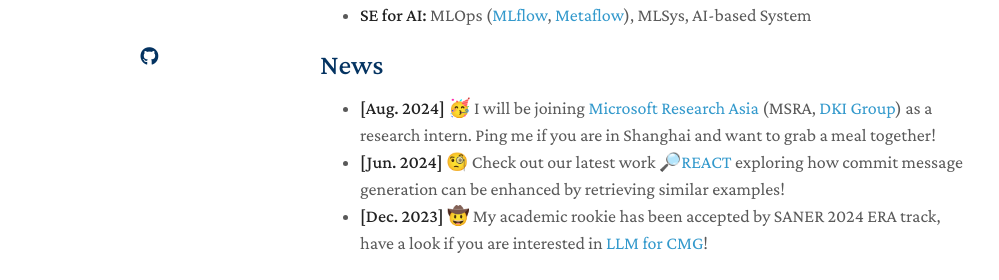
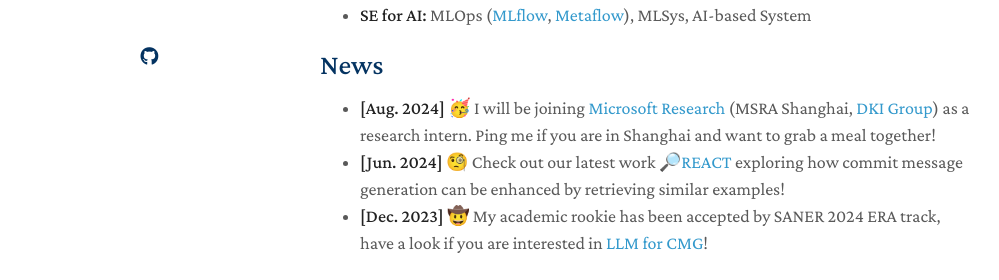
Before and after one commit to StarryZhang-whu/bak.StarryZhang-whu.github.io, a Jekyll site: the page built from index.md, in a window 1280 px wide and 1183 px high. Shown: the part 393-673 px from the top of the window, without its empty margins (150-1149 px from the left). Built offline with Jekyll 4.4.1, drawn with Linux system fonts in a browser that asks for light colours; a style sheet for code colours, icons or effects is not loaded; our own code applies the rules of GitHub Pages for plain Markdown files.

Commit message:
Update index.md

```diff
--- a/index.md
+++ b/index.md
@@ -16,7 +16,7 @@ Hey there! 👋 I'm Linghao Zhang, a 3rd year undergrad majoring in Software Eng
 
 ## News
 
-- **[Aug. 2024]** 🥳 I will be joining [Microsoft Research Asia](https://www.microsoft.com/en-us/research/lab/microsoft-research-asia/) (MSRA, [DKI Group](https://www.microsoft.com/en-us/research/group/data-knowledge-intelligence/)) as a research intern. Ping me if you are in Shanghai and want to grab a meal together!
+- **[Aug. 2024]** 🥳 I will be joining [Microsoft Research](https://www.microsoft.com/en-us/research/lab/microsoft-research-asia/) (MSRA Shanghai, [DKI Group](https://www.microsoft.com/en-us/research/group/data-knowledge-intelligence/)) as a research intern. Ping me if you are in Shanghai and want to grab a meal together!
 - **[Jun. 2024]** 🧐 Check out our latest work [🔎REACT](https://arxiv.org/abs/2406.05514) exploring how commit message generation can be enhanced by retrieving similar examples!
 - **[Dec. 2023]** 🤠 My academic rookie has been accepted by SANER 2024 ERA track, have a look if you are interested in [LLM for CMG](https://ieeexplore.ieee.org/document/10589767)!
 
```
